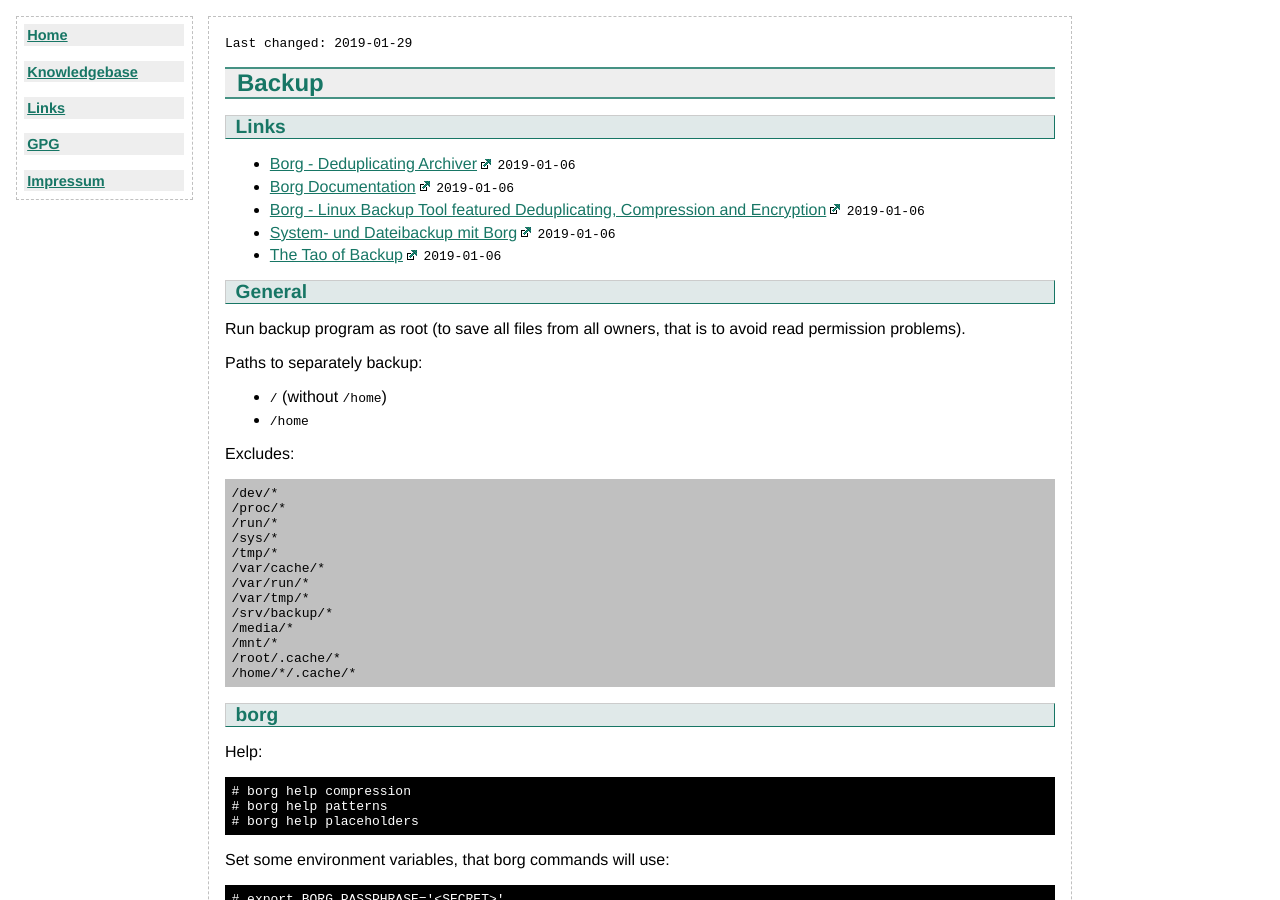
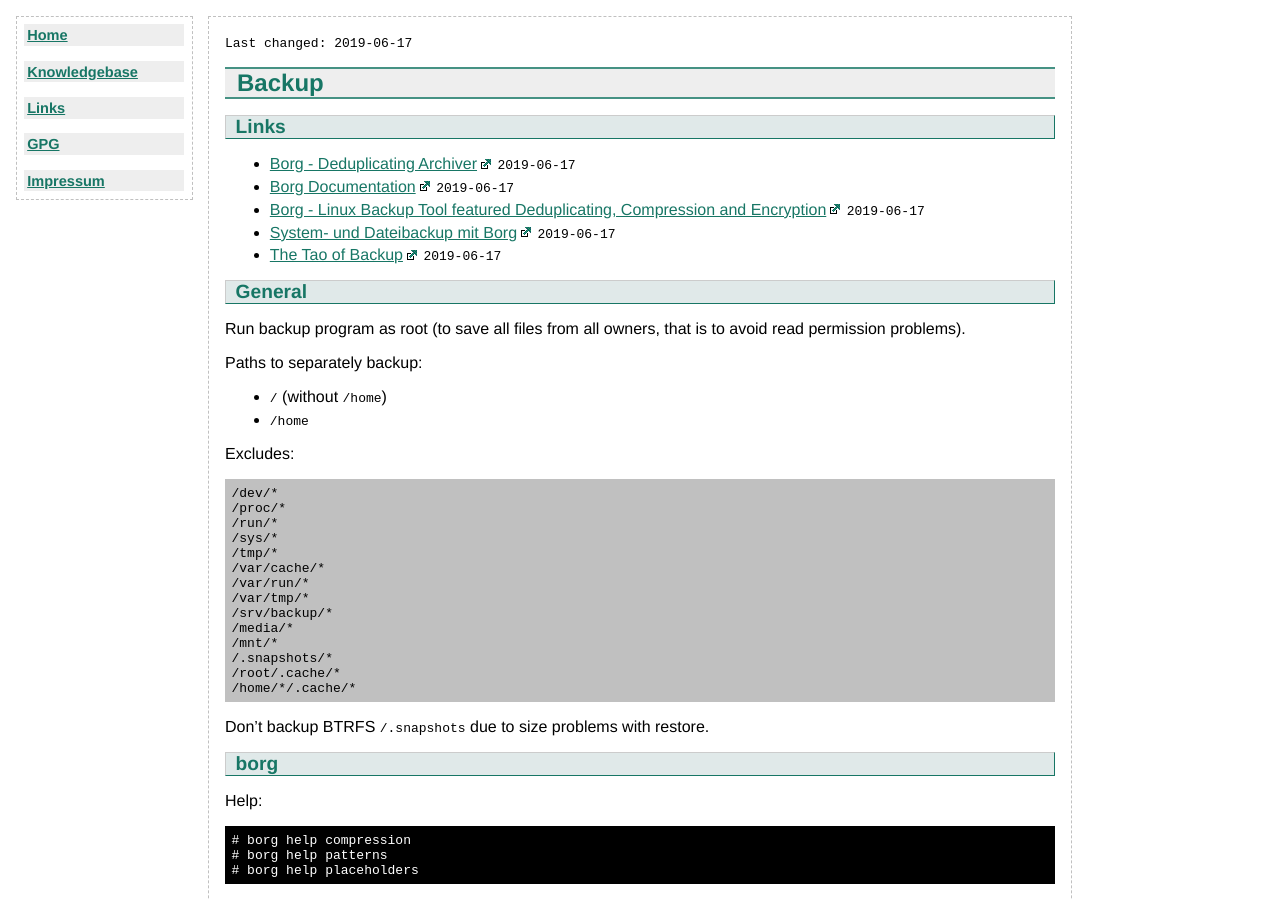
Before and after one commit to flyinggreenfrog/flyinggreenfrog.github.io, a Jekyll site: the page built from knowledgebase/backup.md, in a window 1280 px wide and 900 px high. Built offline with Jekyll 4.4.1, drawn with Linux system fonts in a browser that asks for light colours; some of the changed text lies outside the part shown.

Commit message:
Worked on backup.

````diff
--- a/knowledgebase/backup.md
+++ b/knowledgebase/backup.md
@@ -1,16 +1,16 @@
 ---
 title: Backup
-last-changed: <time>2019-01-29</time>
+last-changed: <time>2019-06-17</time>
 knowledgebase: true
 categories: [Linux]
 ---
 ## Links
 
-* [Borg - Deduplicating Archiver](https://www.borgbackup.org) <time>2019-01-06</time>
-* [Borg Documentation](https://borgbackup.readthedocs.io) <time>2019-01-06</time>
-* [Borg - Linux Backup Tool featured Deduplicating, Compression and Encryption](https://linoxide.com/linux-how-to/borg-backup-linux-tool) <time>2019-01-06</time>
-* [System- und Dateibackup mit Borg](https://www.pro-linux.de/artikel/2/1918/system-und-dateibackup-mit-borg.html) <time>2019-01-06</time>
-* [The Tao of Backup](http://www.taobackup.com) <time>2019-01-06</time>
+* [Borg - Deduplicating Archiver](https://www.borgbackup.org) <time>2019-06-17</time>
+* [Borg Documentation](https://borgbackup.readthedocs.io) <time>2019-06-17</time>
+* [Borg - Linux Backup Tool featured Deduplicating, Compression and Encryption](https://linoxide.com/linux-how-to/borg-backup-linux-tool) <time>2019-06-17</time>
+* [System- und Dateibackup mit Borg](https://www.pro-linux.de/artikel/2/1918/system-und-dateibackup-mit-borg.html) <time>2019-06-17</time>
+* [The Tao of Backup](http://www.taobackup.com) <time>2019-06-17</time>
 
 ## General
 
@@ -36,9 +36,12 @@ Excludes:
 /srv/backup/*
 /media/*
 /mnt/*
+/.snapshots/*
 /root/.cache/*
 /home/*/.cache/*
 ```
+
+Don't backup BTRFS `/.snapshots` due to size problems with restore.
 
 ## borg
 
@@ -115,6 +118,12 @@ List backups:
 # borg list ::'<ARCHIVE>'
 ```
 
+Delete old backups:
+
+```sh
+# borg delete ::'<ARCHIVE>'
+```
+
 Mount backup (partial restore):
 
 ```sh
````
